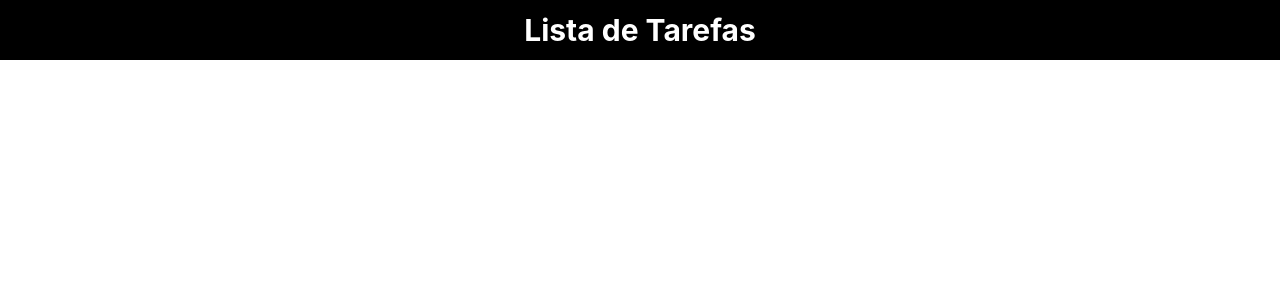
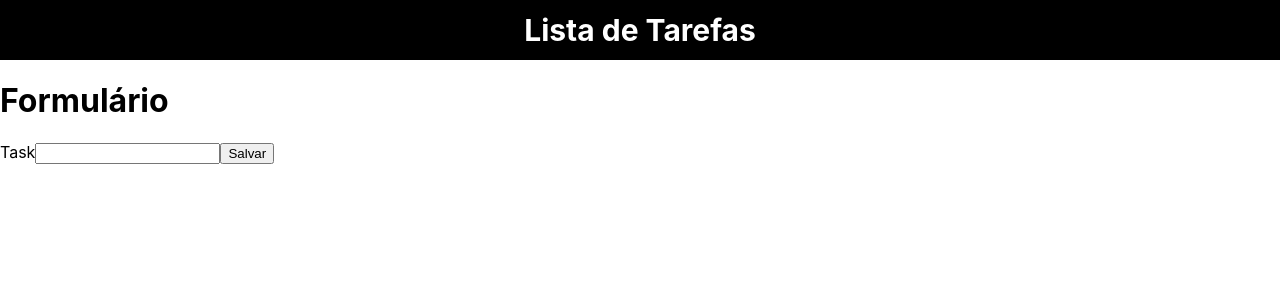
Before and after one commit to Grazziano/Teste-FrontEnd, a React (Create React App) app: page /create/1 in a window 1280 px wide. Before the commit this address had no page. Shown: the top 300 px of the page. Built offline with nearby package versions, Linux system fonts and the light colour scheme.

Commit message:
Create new task

```diff
--- a/src/App.jsx
+++ b/src/App.jsx
@@ -3,6 +3,9 @@ import Tasks from './pages/Tasks';
 import { BrowserRouter as Router, Routes, Route } from 'react-router-dom';
 import Home from './pages/Home';
 import Header from './components/Header';
+import CreateTask from './pages/CreateTask';
+import { ToastContainer } from 'react-toastify';
+import 'react-toastify/dist/ReactToastify.css';
 
 function App() {
   return (
@@ -12,8 +15,10 @@ function App() {
         <Routes>
           <Route path="/" element={<Home />} exact />
           <Route path="/tasks/:id" element={<Tasks />} />
+          <Route path="/create/:id" element={<CreateTask />} />
         </Routes>
       </Router>
+      <ToastContainer />
     </div>
   );
 }
--- /dev/null
+++ b/src/pages/CreateTask/index.jsx
@@ -0,0 +1,42 @@
+import React, { useState } from 'react';
+import { useParams } from 'react-router-dom';
+import api from '../../services';
+import { toast } from 'react-toastify';
+
+export default function CreateTask() {
+  const { id } = useParams();
+  const [title, setTitle] = useState('');
+
+  const handleSubmit = (event) => {
+    event.preventDefault();
+
+    api
+      .post('/todos', {
+        title,
+        userId: id,
+        completed: false,
+      })
+      .then((response) => {
+        toast.success(`Tarefa nº${response.data.id} criada com sucesso`);
+      });
+
+    setTitle('');
+  };
+
+  console.log(title);
+
+  return (
+    <div>
+      <h1>Formulário</h1>
+      <form onSubmit={handleSubmit}>
+        <label htmlFor="">Task</label>
+        <input
+          type="text"
+          onChange={({ target }) => setTitle(target.value)}
+          value={title}
+        />
+        <button type="submit">Salvar</button>
+      </form>
+    </div>
+  );
+}
--- a/src/pages/Tasks/index.jsx
+++ b/src/pages/Tasks/index.jsx
@@ -1,5 +1,5 @@
 import React, { useEffect, useState } from 'react';
-import { useParams } from 'react-router-dom';
+import { Link, useParams } from 'react-router-dom';
 import api from '../../services';
 
 export default function Tasks() {
@@ -26,6 +26,7 @@ export default function Tasks() {
           );
         })}
       </ol>
+      <Link to={`/create/${id}`}>ADD TASK</Link>
     </div>
   );
 }
```
